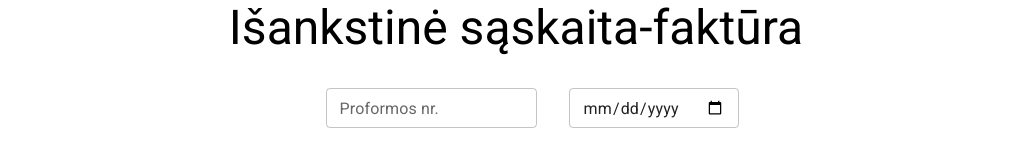
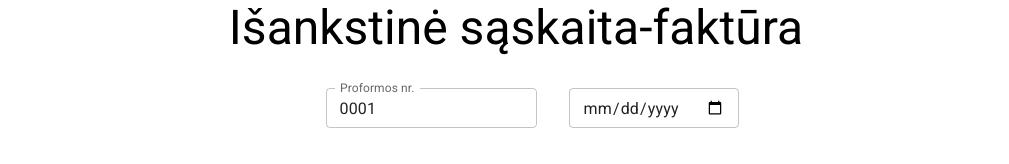
Before and after one commit to Mancefas/PDF-proforma, a React (Create React App) app: page / in a window 1280 px wide. Shown: the top 164 px of the page, without its empty margins (124-1133 px from the left). Built offline with nearby package versions, Linux system fonts and the light colour scheme.

Commit message:
proforma number added, word changes

```diff
--- a/src/Components/NumberAndDate.tsx
+++ b/src/Components/NumberAndDate.tsx
@@ -42,6 +42,7 @@ const NumberAndDate = ({ trigger, setNumberAndDate }: NumberAndDateProps) => {
         sx={{ marginLeft: "2rem" }}
         type="text"
         inputRef={proformaNumber}
+        defaultValue="0001"
       />
       <TextField
         variant="outlined"
--- a/src/Components/PdfDocument.tsx
+++ b/src/Components/PdfDocument.tsx
@@ -55,7 +55,7 @@ const PdfDocument = ({
     doc.setFont("helvetica", "bold");
     doc.setFontSize(22);
     doc.setTextColor("blue");
-    doc.text("Proforma invoice", 7, 2);
+    doc.text("Sąskaita proforma", 7, 2);
     doc.setTextColor("black");
 
     doc.setFont("times", "bold");
@@ -117,8 +117,6 @@ const PdfDocument = ({
     // doc.text(" pvz Du šimtai eurų", 300, 475);
 
     doc.save("proforma.pdf");
-
-    setSeller(undefined);
   };
 
   return (
```
